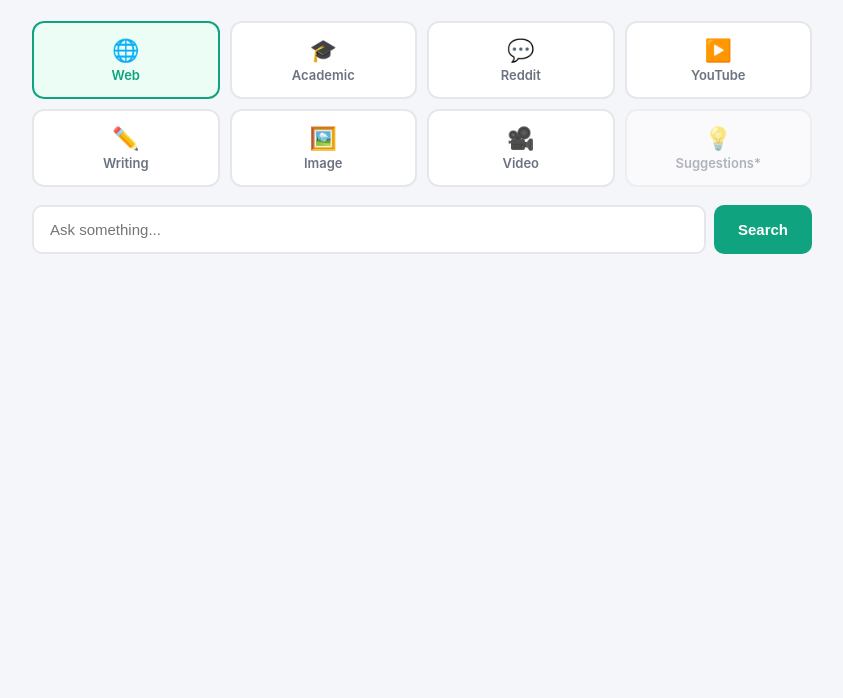
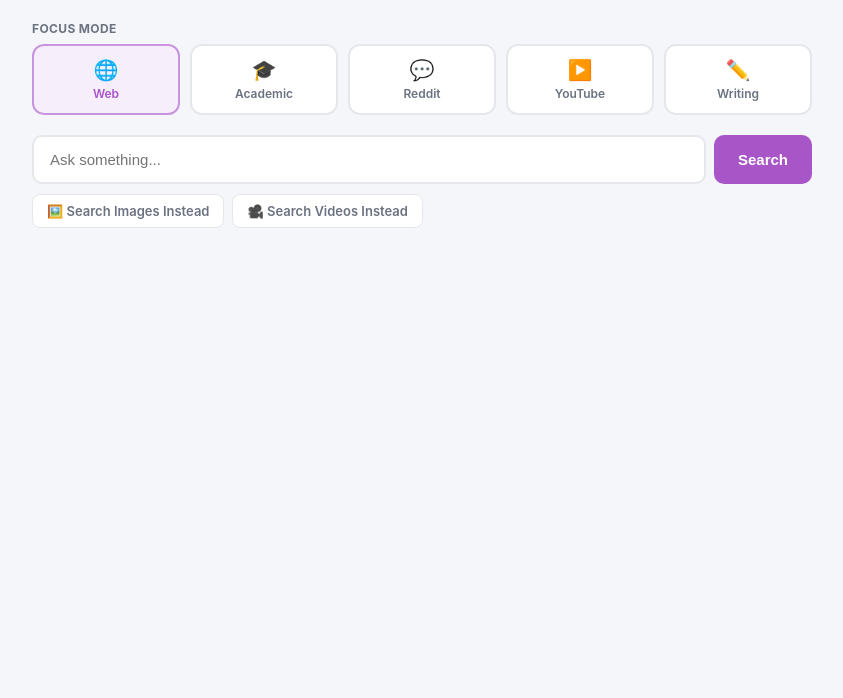
Before and after one commit to SheetalNaik2205/perplexity-clone-assignment, a website: page frontend/index.html in a window 1280 px wide. Shown: the part 102-800 px from the top of the page, without its empty margins (218-1061 px from the left). Drawn offline with Linux system fonts and the light colour scheme.

Commit message:
Update UI to purple accent color and restructure focus modes

```diff
--- a/frontend/index.html
+++ b/frontend/index.html
@@ -5,111 +5,61 @@
 <title>Perplexity Clone</title>
 <style>
   :root {
-    --bg: #f5f6fa;
-    --card: #ffffff;
-    --accent: #10a37f;
-    --text: #1a1a1a;
-    --muted: #6b7280;
-    --border: #e5e7eb;
+    --bg: #f5f6fa; --card: #ffffff; --accent: #a855c7;
+    --text: #1a1a1a; --muted: #6b7280; --border: #e5e7eb;
   }
   * { box-sizing: border-box; }
   body {
     font-family: -apple-system, "Segoe UI", Roboto, Arial, sans-serif;
-    background: var(--bg);
-    color: var(--text);
-    max-width: 820px;
-    margin: 0 auto;
-    padding: 30px 20px 80px;
+    background: var(--bg); color: var(--text);
+    max-width: 820px; margin: 0 auto; padding: 30px 20px 80px;
   }
   h1 { font-size: 26px; margin-bottom: 4px; }
   .subtitle { color: var(--muted); margin-bottom: 24px; font-size: 14px; }
 
+  .section-label { font-size: 12px; font-weight: 700; text-transform: uppercase; color: var(--muted); margin-bottom: 8px; letter-spacing: 0.03em; }
+
   .modes {
     display: grid;
-    grid-template-columns: repeat(4, 1fr);
+    grid-template-columns: repeat(5, 1fr);
     gap: 10px;
-    margin-bottom: 18px;
+    margin-bottom: 20px;
   }
   .mode-btn {
-    background: var(--card);
-    border: 2px solid var(--border);
-    border-radius: 12px;
-    padding: 14px 8px;
-    text-align: center;
-    cursor: pointer;
-    font-size: 13px;
-    font-weight: 600;
-    color: var(--muted);
-    transition: 0.15s;
+    background: var(--card); border: 2px solid var(--border); border-radius: 12px;
+    padding: 12px 6px; text-align: center; cursor: pointer;
+    font-size: 12px; font-weight: 600; color: var(--muted); transition: 0.15s;
   }
-  .mode-btn .icon { font-size: 22px; display: block; margin-bottom: 4px; }
+  .mode-btn .icon { font-size: 20px; display: block; margin-bottom: 4px; }
   .mode-btn:hover { border-color: var(--accent); }
-  .mode-btn.active { border-color: var(--accent); background: #ecfdf5; color: var(--accent); }
+  .mode-btn.active { border-color: #c894e0; background: #f7eefb; color: #a855c7; }
 
-  .search-row {
-    display: flex;
-    gap: 8px;
-    margin-bottom: 24px;
-  }
-  #query {
-    flex: 1;
-    padding: 14px 16px;
-    border-radius: 10px;
-    border: 2px solid var(--border);
-    font-size: 15px;
-  }
+  .search-row { display: flex; gap: 8px; margin-bottom: 10px; }
+  #query { flex: 1; padding: 14px 16px; border-radius: 10px; border: 2px solid var(--border); font-size: 15px; }
   #query:focus { outline: none; border-color: var(--accent); }
-  #searchBtn {
-    background: var(--accent);
-    color: white;
-    border: none;
-    border-radius: 10px;
-    padding: 0 24px;
-    font-size: 15px;
-    font-weight: 600;
-    cursor: pointer;
-  }
+  #searchBtn { background: var(--accent); color: white; border: none; border-radius: 10px; padding: 0 24px; font-size: 15px; font-weight: 600; cursor: pointer; }
   #searchBtn:hover { opacity: 0.9; }
 
-  .card {
-    background: var(--card);
-    border-radius: 14px;
-    padding: 22px;
-    box-shadow: 0 1px 3px rgba(0,0,0,0.06);
-    margin-bottom: 16px;
+  .extras-row { display: flex; gap: 8px; margin-bottom: 24px; }
+  .extra-btn {
+    background: var(--card); border: 1px solid var(--border); border-radius: 8px;
+    padding: 8px 14px; font-size: 13px; cursor: pointer; color: var(--muted); font-weight: 600;
   }
-  .card-title {
-    font-size: 13px;
-    font-weight: 700;
-    text-transform: uppercase;
-    color: var(--muted);
-    margin-bottom: 12px;
-    letter-spacing: 0.03em;
-  }
+  .extra-btn.active { border-color: var(--accent); color: var(--accent); background: #ecfdf5; }
+
+  .card { background: var(--card); border-radius: 14px; padding: 22px; box-shadow: 0 1px 3px rgba(0,0,0,0.06); margin-bottom: 16px; }
+  .card-title { font-size: 13px; font-weight: 700; text-transform: uppercase; color: var(--muted); margin-bottom: 12px; letter-spacing: 0.03em; }
   #answer { white-space: pre-wrap; line-height: 1.6; font-size: 15px; }
   .loading { color: var(--muted); font-style: italic; }
-
   #sources-count { font-size: 13px; color: var(--muted); margin-top: 14px; padding-top: 14px; border-top: 1px solid var(--border); }
 
-  .grid {
-    display: grid;
-    grid-template-columns: repeat(3, 1fr);
-    gap: 10px;
-  }
+  .grid { display: grid; grid-template-columns: repeat(3, 1fr); gap: 10px; }
   .grid img { width: 100%; height: 100px; object-fit: cover; border-radius: 8px; }
   .grid-item { font-size: 12px; }
   .grid-item .title { margin-top: 4px; color: var(--muted); overflow: hidden; text-overflow: ellipsis; white-space: nowrap; }
 
   .chips { display: flex; flex-wrap: wrap; gap: 8px; margin-top: 14px; }
-  .chip {
-    background: #f3f4f6;
-    border: 1px solid var(--border);
-    border-radius: 20px;
-    padding: 8px 14px;
-    font-size: 13px;
-    cursor: pointer;
-    color: var(--text);
-  }
+  .chip { background: #f3f4f6; border: 1px solid var(--border); border-radius: 20px; padding: 8px 14px; font-size: 13px; cursor: pointer; color: var(--text); }
   .chip:hover { background: #e5e7eb; }
 
   .hidden { display: none; }
@@ -118,22 +68,25 @@
 <body>
 
 <h1>🔍 Perplexity Clone</h1>
-<div class="subtitle">8 focus modes, one search box</div>
+<div class="subtitle">5 focus modes + image/video search</div>
 
+<div class="section-label">Focus Mode</div>
 <div class="modes">
   <div class="mode-btn active" data-mode="webSearch"><span class="icon">🌐</span>Web</div>
   <div class="mode-btn" data-mode="academicSearch"><span class="icon">🎓</span>Academic</div>
   <div class="mode-btn" data-mode="redditSearch"><span class="icon">💬</span>Reddit</div>
   <div class="mode-btn" data-mode="youtubeSearch"><span class="icon">▶️</span>YouTube</div>
   <div class="mode-btn" data-mode="writingAssistant"><span class="icon">✏️</span>Writing</div>
-  <div class="mode-btn" data-mode="imageSearch"><span class="icon">🖼️</span>Image</div>
-  <div class="mode-btn" data-mode="videoSearch"><span class="icon">🎥</span>Video</div>
-  <div class="mode-btn" data-mode="suggestion" style="opacity:0.5; cursor:default;"><span class="icon">💡</span>Suggestions*</div>
 </div>
 
 <div class="search-row">
   <input type="text" id="query" placeholder="Ask something...">
   <button id="searchBtn" onclick="doSearch()">Search</button>
+</div>
+
+<div class="extras-row">
+  <div class="extra-btn" id="imgToggle" onclick="toggleExtra('imageSearch')">🖼️ Search Images Instead</div>
+  <div class="extra-btn" id="vidToggle" onclick="toggleExtra('videoSearch')">🎥 Search Videos Instead</div>
 </div>
 
 <div class="card hidden" id="resultCard">
@@ -147,16 +100,25 @@
 <script>
 const BACKEND_URL = "https://perplexity-clone-assignment.onrender.com";
 let currentMode = "webSearch";
+let extraMode = null;
 let chatHistory = [];
 
 document.querySelectorAll(".mode-btn").forEach(btn => {
-  if (btn.dataset.mode === "suggestion") return;
   btn.onclick = () => {
     document.querySelectorAll(".mode-btn").forEach(b => b.classList.remove("active"));
     btn.classList.add("active");
     currentMode = btn.dataset.mode;
+    extraMode = null;
+    document.getElementById("imgToggle").classList.remove("active");
+    document.getElementById("vidToggle").classList.remove("active");
   };
 });
+
+function toggleExtra(mode) {
+  extraMode = (extraMode === mode) ? null : mode;
+  document.getElementById("imgToggle").classList.toggle("active", extraMode === "imageSearch");
+  document.getElementById("vidToggle").classList.toggle("active", extraMode === "videoSearch");
+}
 
 document.getElementById("query").addEventListener("keydown", (e) => {
   if (e.key === "Enter") doSearch();
@@ -178,15 +140,15 @@
   imageGrid.innerHTML = "";
   suggestionsDiv.innerHTML = "";
   sourcesDiv.textContent = "";
-  title.textContent = currentMode;
 
-  if (currentMode === "imageSearch" || currentMode === "videoSearch") {
+  if (extraMode) {
+    title.textContent = extraMode === "imageSearch" ? "Images" : "Videos";
     answerDiv.innerHTML = '<span class="loading">Searching... (first request may take up to 50s)</span>';
     try {
       const res = await fetch(`${BACKEND_URL}/api/list`, {
         method: "POST",
         headers: { "Content-Type": "application/json" },
-        body: JSON.stringify({ mode: currentMode, query, history: chatHistory })
+        body: JSON.stringify({ mode: extraMode, query, history: chatHistory })
       });
       const json = await res.json();
       answerDiv.textContent = "";
@@ -207,6 +169,7 @@
     return;
   }
 
+  title.textContent = currentMode;
   answerDiv.innerHTML = '<span class="loading">Thinking... (first request may take up to 50 seconds)</span>';
 
   try {
```
